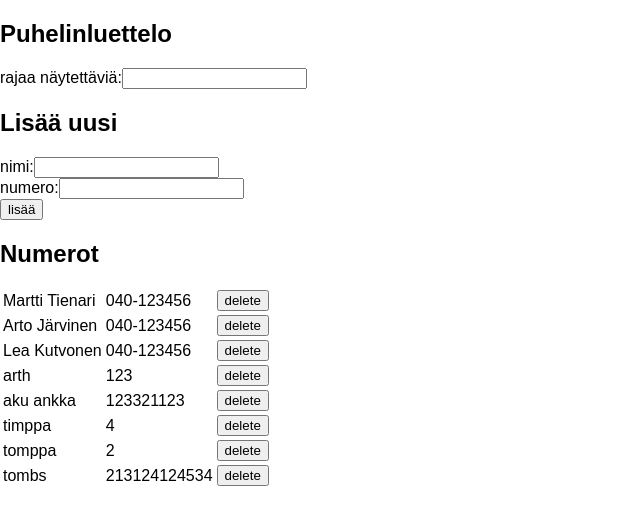
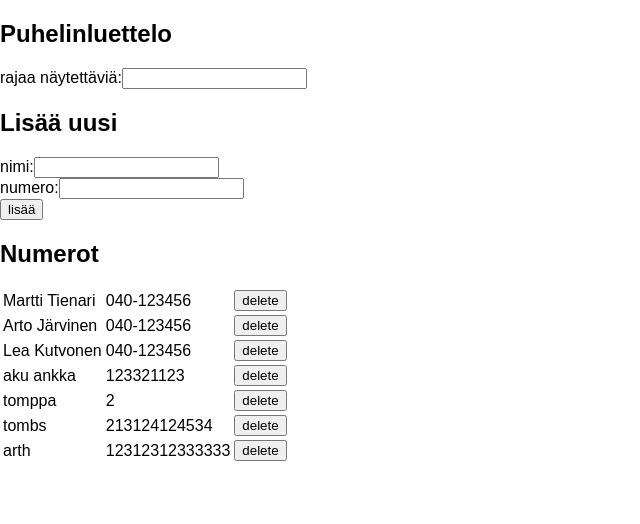
Before and after one commit to c4h8/fso2018, a React (Create React App) app in the folder round2/puhelinluettelo/: page / in a window 1280 px wide. Shown: the top 524 px of the page, without its empty margins (0-640 px from the left). Built offline with nearby package versions, Linux system fonts and the light colour scheme; data requests are answered from the project's data file.

Commit message:
complete assignment 2.19

```diff
--- a/round2/puhelinluettelo/db.json
+++ b/round2/puhelinluettelo/db.json
@@ -16,19 +16,9 @@
       "id": 4
     },
     {
-      "name": "arth",
-      "number": "123",
-      "id": 5
-    },
-    {
       "name": "aku ankka",
       "number": "123321123",
       "id": 7
-    },
-    {
-      "name": "timppa",
-      "number": "4",
-      "id": 8
     },
     {
       "name": "tomppa",
@@ -39,6 +29,11 @@
       "name": "tombs",
       "number": "213124124534",
       "id": 12
+    },
+    {
+      "name": "arth",
+      "number": "12312312333333",
+      "id": 13
     }
   ]
 }
--- a/round2/puhelinluettelo/src/App.js
+++ b/round2/puhelinluettelo/src/App.js
@@ -97,7 +97,7 @@ class App extends React.Component {
     })
   }
 
-  setNotification = (payload, style={}) => () => {
+  setNotification = (payload, style={}) => {
     this.setState({error: payload, errorStyle: style});
     setTimeout(() => this.setState({error: '', errorStyle: {}}), 5000);
   };
@@ -121,7 +121,7 @@ class App extends React.Component {
           newName: '',
           newNumber: ''
         });
-        this.setNotification(`lisättiin henkilö ${newPerson.name}`)()
+        this.setNotification(`lisättiin henkilö ${newPerson.name}`);
       });
     } else {
       const confirm = window.confirm('Henkilö on jo luettelossa. Päivitetäänkö tiedot?');
@@ -133,8 +133,22 @@ class App extends React.Component {
             newName: '',
             newNumber: ''
           });
-          this.setNotification(`päivitettiin henkilö ${newPerson.name}`)()
+          this.setNotification(`päivitettiin henkilö ${newPerson.name}`);
         })
+        .catch(res => {
+          const confirm2 = window.confirm('Henkilöä ei löydetty. Lisätäänkö henkilö?');
+          if(confirm2) {
+            service.postPerson(newPerson)
+            .then(res2 => {
+              this.setState({
+                persons: this.state.persons.filter(p => p.id !== existingPerson.id).concat(res2.data),
+                newName: '',
+                newNumber: ''
+              });
+              this.setNotification(`lisättiin henkilö ${newPerson.name}`);
+            });
+          };
+        });
       }
     }
   }
@@ -145,7 +159,7 @@ class App extends React.Component {
       this.setState({
         persons: this.state.persons.filter(p => p.id !== id)
       });
-      this.setNotification(`poistettiin henkilö`, {backgroundColor: 'rgb(255, 200, 200)'})()
+      this.setNotification(`poistettiin henkilö`, {backgroundColor: 'rgb(255, 200, 200)'});
     })
   }
 
```
